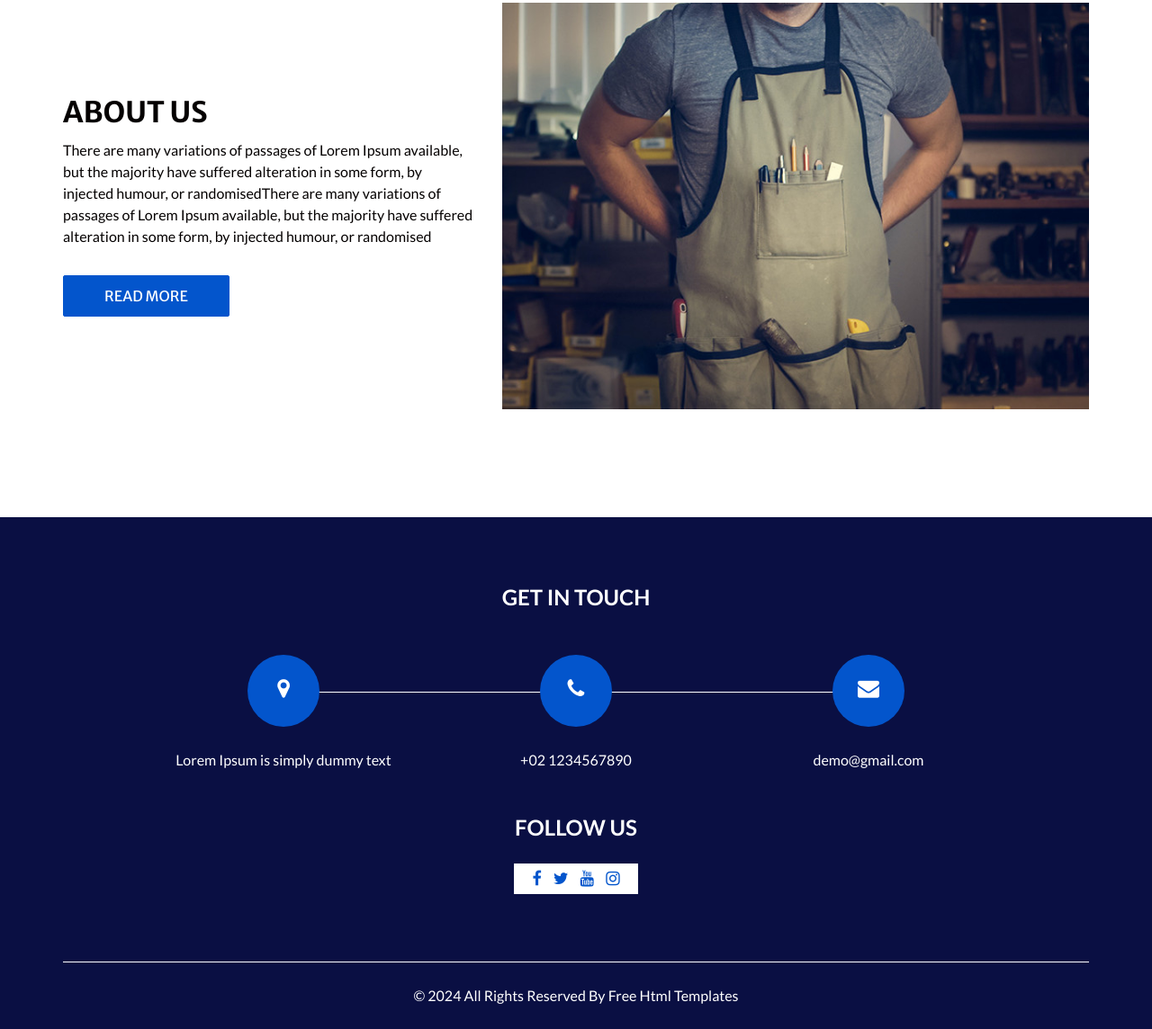
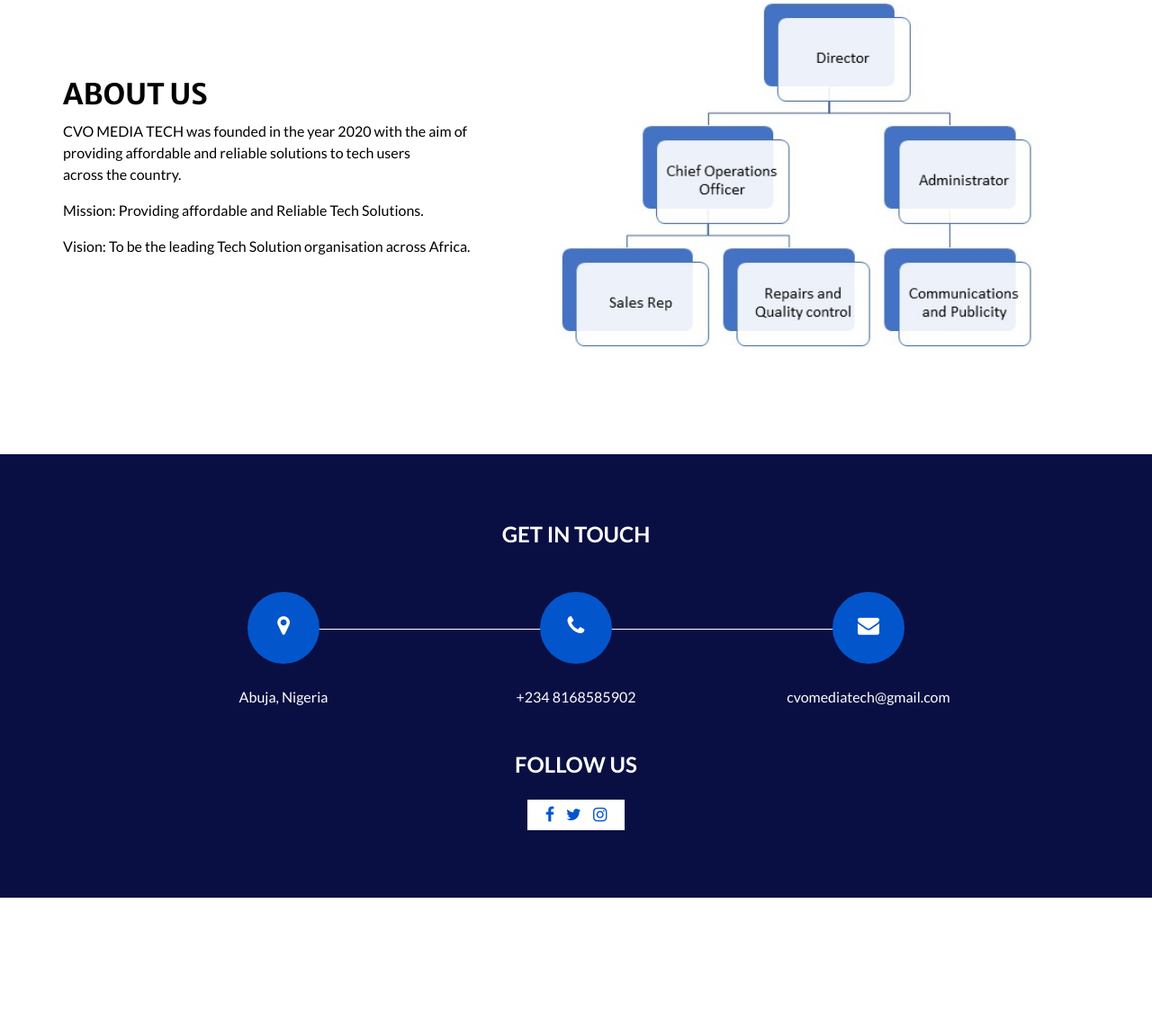
Before and after one commit to victorvictoria-maker/olusProject, a plain HTML site: page about.html in a window 1280 px wide. Shown: the part 235-1379 px from the top of the page at 90% size. After the commit the page ends 1233 px from the top, so only its background shows below. Drawn offline with nearby package versions, Linux system fonts and the light colour scheme; some packages are replaced by stand-ins of ours.

Commit message:
About section done

```diff
--- a/about.html
+++ b/about.html
@@ -7,12 +7,8 @@
   <meta http-equiv="X-UA-Compatible" content="IE=edge" />
   <!-- Mobile Metas -->
   <meta name="viewport" content="width=device-width, initial-scale=1, shrink-to-fit=no" />
-  <!-- Site Metas -->
-  <meta name="keywords" content="" />
-  <meta name="description" content="" />
-  <meta name="author" content="" />
 
-  <title>Inance</title>
+  <title>CVO Media Tech</title>
 
   <!-- slider stylesheet -->
   <link rel="stylesheet" type="text/css"
@@ -22,7 +18,7 @@
   <!-- font awesome style -->
   <link rel="stylesheet" type="text/css" href="css/font-awesome.min.css" />
 
-  <!-- Custom styles for this template -->
+  <!-- main css style -->
   <link href="css/style.css" rel="stylesheet" />
   <!-- responsive style -->
   <link href="css/responsive.css" rel="stylesheet" />
@@ -39,13 +35,13 @@
             <a href="">
               <i class="fa fa-phone" aria-hidden="true"></i>
               <span>
-                Call : +01 123455678990
+                Call : +234 8168585902
               </span>
             </a>
             <a href="">
               <i class="fa fa-envelope" aria-hidden="true"></i>
               <span>
-                Email : demo@gmail.com
+                Email : cvomediatech@gmail.com
               </span>
             </a>
           </div>
@@ -56,7 +52,7 @@
           <nav class="navbar navbar-expand-lg custom_nav-container ">
             <a class="navbar-brand" href="index.html">
               <span>
-                Inance
+                CVO MEDIA
               </span>
             </a>
 
@@ -67,10 +63,10 @@
 
             <div class="collapse navbar-collapse" id="navbarSupportedContent">
               <ul class="navbar-nav ">
-                <li class="nav-item ">
+                <li class="nav-item active">
                   <a class="nav-link" href="index.html">Home <span class="sr-only">(current)</span></a>
                 </li>
-                <li class="nav-item active">
+                <li class="nav-item">
                   <a class="nav-link" href="about.html"> About</a>
                 </li>
                 <li class="nav-item">
@@ -99,25 +95,30 @@
               About us
             </h2>
             <p>
-              There are many variations of passages of Lorem Ipsum available, but the majority have suffered alteration
-              in some form, by injected humour, or randomisedThere are many variations of passages of Lorem Ipsum
-              available, but the majority have suffered alteration in some form, by injected humour, or randomised
+              CVO MEDIA TECH was founded in the year 2020 with the aim of providing affordable and reliable solutions to
+              tech users across the country.
             </p>
-            <a href="">
+            <p>
+              Mission: Providing affordable and Reliable Tech Solutions.
+            </p>
+            <p>
+              Vision: To be the leading Tech Solution organisation across Africa.
+            </p>
+
+            </p>
+            <!-- <a href="">
               Read More
-            </a>
+            </a> -->
           </div>
         </div>
         <div class="col-lg-7 col-md-6">
           <div class="img-box">
-            <img src="images/about-img.jpg" alt="">
+            <img src="images/organogram.jpg" alt="Organogram">
           </div>
         </div>
       </div>
     </div>
   </section>
-
-  <!-- end about section -->
 
   <!-- info section -->
   <section class="info_section ">
@@ -136,7 +137,7 @@
                       <i class="fa fa-map-marker" aria-hidden="true"></i>
                     </div>
                     <p>
-                      Lorem Ipsum is simply dummy text
+                      Abuja, Nigeria
                     </p>
                   </div>
                 </a>
@@ -148,7 +149,7 @@
                       <i class="fa fa-phone" aria-hidden="true"></i>
                     </div>
                     <p>
-                      +02 1234567890
+                      +234 8168585902
                     </p>
                   </div>
                 </a>
@@ -160,7 +161,7 @@
                       <i class="fa fa-envelope" aria-hidden="true"></i>
                     </div>
                     <p>
-                      demo@gmail.com
+                      cvomediatech@gmail.com
                     </p>
                   </div>
                 </a>
@@ -175,46 +176,24 @@
         Follow Us
       </h4>
       <div class="box">
-        <a href="">
+        <a href="https://facebook.com/cvomediatech">
           <i class="fa fa-facebook" aria-hidden="true"></i>
         </a>
-        <a href="">
+        <a href="https://twitter.com/cvomediatech">
           <i class="fa fa-twitter" aria-hidden="true"></i>
         </a>
-        <a href="">
-          <i class="fa fa-youtube" aria-hidden="true"></i>
-        </a>
-        <a href="">
+        <a href="https://instagram.com/cvomediatech">
           <i class="fa fa-instagram" aria-hidden="true"></i>
         </a>
       </div>
     </div>
   </section>
 
+  <!-- end info_section -->
 
 
-  <!-- end info_section -->
 
-  <!-- footer section -->
-  <footer class="footer_section">
-    <div class="container">
-      <p>
-        &copy; <span id="displayDateYear"></span> All Rights Reserved By
-        <a href="https://html.design/">Free Html Templates</a>
-      </p>
-    </div>
-  </footer>
-  <!-- footer section -->
-
-  <script src="js/jquery-3.4.1.min.js"></script>
   <script src="js/bootstrap.js"></script>
-  <script src="https://cdnjs.cloudflare.com/ajax/libs/OwlCarousel2/2.3.4/owl.carousel.min.js">
-  </script>
-  <script src="js/custom.js"></script>
-  <!-- Google Map -->
-  <script
-    src="https://maps.googleapis.com/maps/api/js?key=AIzaSyCh39n5U-4IoWpsVGUHWdqB6puEkhRLdmI&callback=myMap"></script>
-  <!-- End Google Map -->
 
 
 </body>
```
Also changed, not shown: contact.html (+2 -6 lines), index.html (+3 -28 lines), organization.html (+2 -6 lines), images/organogram.jpg (added).
